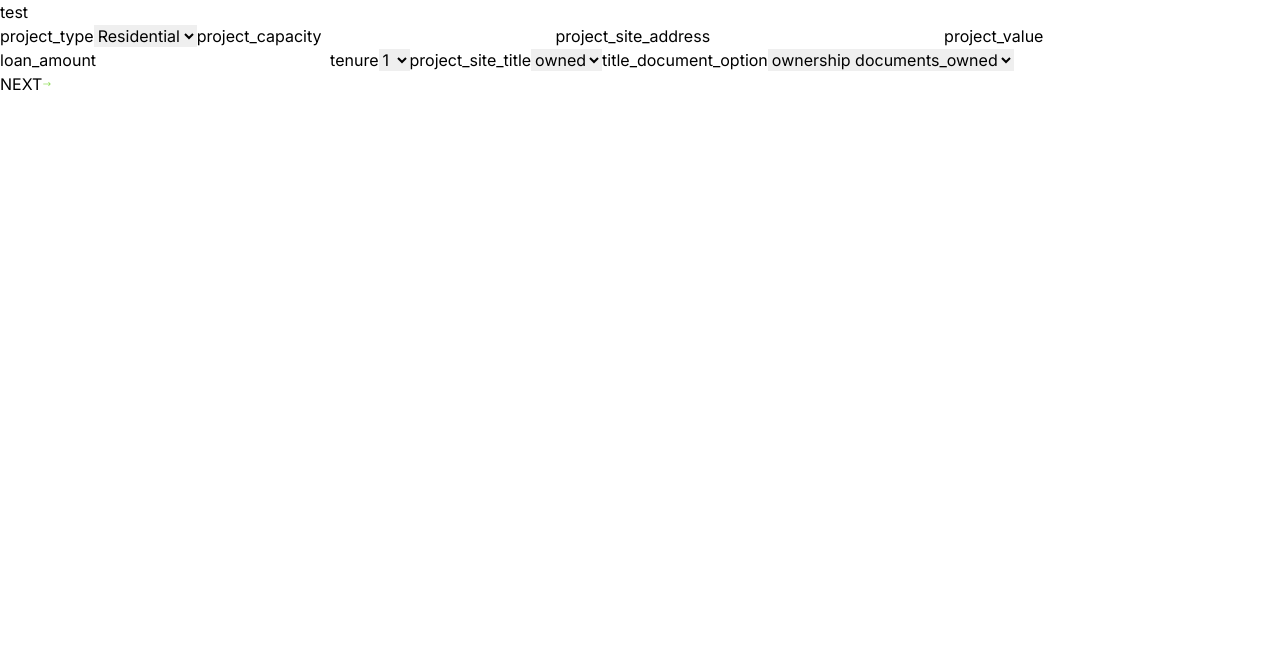
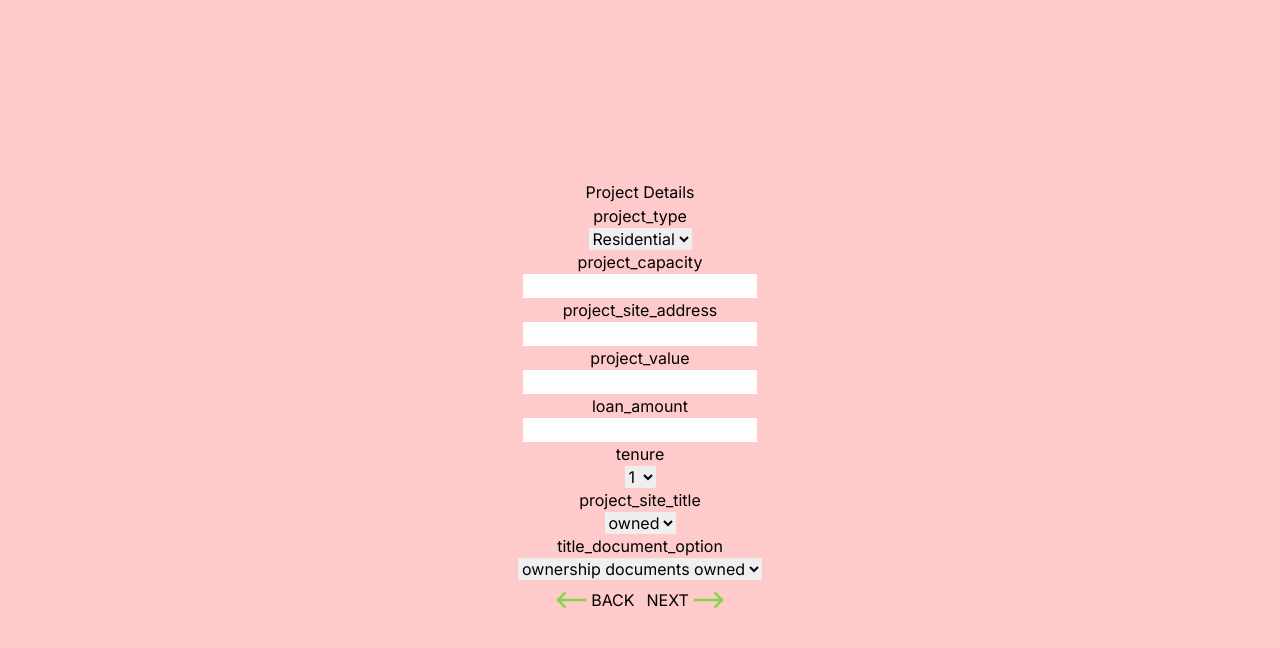
Before and after one commit to ik04/Climatic-form, a Next.js app in the folder client/web/: page / in a window 1280 px wide. Both pictures are taken after a click on the button "NEXT". Shown: the top 648 px of the page. Built offline with nearby package versions, Linux system fonts and the light colour scheme.

Commit message:
fix: fix back button bugs and fix input mapping issues

```diff
--- a/client/web/app/components/formBuilder.tsx
+++ b/client/web/app/components/formBuilder.tsx
@@ -4,11 +4,16 @@ import Image from "next/image";
 
 export const FormBuilder: React.FC<FormBuilderProps> = ({
   page,
-  title,
   setPage,
+  count,
 }) => {
   const updateCount = () => {
     setPage((prev) => prev + 1);
+  };
+  const decrementCount = () => {
+    if (count != 1) {
+      setPage((prev) => prev - 1);
+    }
   };
 
   const inputConstructer = (field: FormField) => {
@@ -44,7 +49,10 @@ export const FormBuilder: React.FC<FormBuilderProps> = ({
             <select name={field.field} id={field.field}>
               {field.options?.map((option, index) => {
                 if (typeof option === "string") {
-                  placeholder = option.replace("_", " ");
+                  placeholder =
+                    typeof option === "string"
+                      ? option.replace(/_/g, " ")
+                      : option;
                   return (
                     <option key={index} className="uppercase" value={option}>
                       {placeholder}
@@ -81,22 +89,39 @@ export const FormBuilder: React.FC<FormBuilderProps> = ({
   };
 
   return (
-    <div>
-      <h1>{title}</h1>
+    <div className="flex flex-col items-center justify-center bg-red-200 h-full">
+      <h1>{page.title}</h1>
       {page.fields.map((field) => inputConstructer(field))}
+      <div className="flex space-x-3">
+        {!(count == 1) && (
+          <button
+            className="flex items-center"
+            onClick={() => decrementCount()}
+          >
+            <Image
+              src={"/assets/right-arrow.png"}
+              alt=""
+              className="-scale-x-100"
+              width={40}
+              height={40}
+            />
+            <p className="uppercase">Back</p>
+          </button>
+        )}
         {!page.is_last ? (
           <button onClick={() => updateCount()} className="flex items-center">
             <p className="uppercase">Next</p>
             <Image
               src={"/assets/right-arrow.png"}
               alt=""
-            width={10}
-            height={10}
+              width={40}
+              height={40}
             />
           </button>
         ) : (
-        <button>Submit</button>
+          <button className="uppercase">Submit</button>
         )}
+      </div>
     </div>
   );
 };
--- a/client/web/app/data/forms.ts
+++ b/client/web/app/data/forms.ts
@@ -1,5 +1,6 @@
 export const Forms: FormsType = {
   1: {
+    title: "Applicants Details",
     fields: [
       {
         field: "name",
@@ -33,6 +34,7 @@ export const Forms: FormsType = {
     is_last: false,
   },
   2: {
+    title: "Project Details",
     fields: [
       {
         field: "project_type",
@@ -74,6 +76,7 @@ export const Forms: FormsType = {
     is_last: false,
   },
   3: {
+    title: "Documents Upload",
     fields: [
       {
         field: "pancard_copy",
@@ -100,14 +103,19 @@ export const Forms: FormsType = {
   },
 
   4: {
+    title: "Reference Details",
     fields: [
       {
         field: "reference_1",
         type: "title",
       },
       {
+        field: "name",
+        type: "text",
+      },
+      {
         field: "phone",
-        type: "numbers",
+        type: "number",
       },
       {
         field: "address",
@@ -121,14 +129,20 @@ export const Forms: FormsType = {
     is_last: false,
   },
   5: {
+    title: "Reference Details",
+
     fields: [
       {
         field: "reference_2",
         type: "title",
       },
       {
+        field: "name",
+        type: "text",
+      },
+      {
         field: "phone",
-        type: "numbers",
+        type: "number",
       },
       {
         field: "address",
--- a/client/web/app/page.tsx
+++ b/client/web/app/page.tsx
@@ -6,8 +6,8 @@ import { Forms } from "./data/forms";
 const page = () => {
   const [page, setPage] = useState(1);
   return (
-    <div>
-      <FormBuilder title="test" setPage={setPage} page={Forms[page]} />
+    <div className="h-screen">
+      <FormBuilder count={page} setPage={setPage} page={Forms[page]} />
     </div>
   );
 };
--- a/client/web/app/types/Page.ts
+++ b/client/web/app/types/Page.ts
@@ -7,6 +7,7 @@ type FormField = {
 type FormPage = {
   fields: FormField[];
   is_last: boolean;
+  title: string;
 };
 
 type FormsType = {
@@ -14,7 +15,7 @@ type FormsType = {
 };
 
 type FormBuilderProps = {
+  count: number;
   page: FormPage;
-  title: string;
   setPage: React.Dispatch<React.SetStateAction<number>>;
 };
```
Lines whose indentation alone changed are shown as unchanged.
